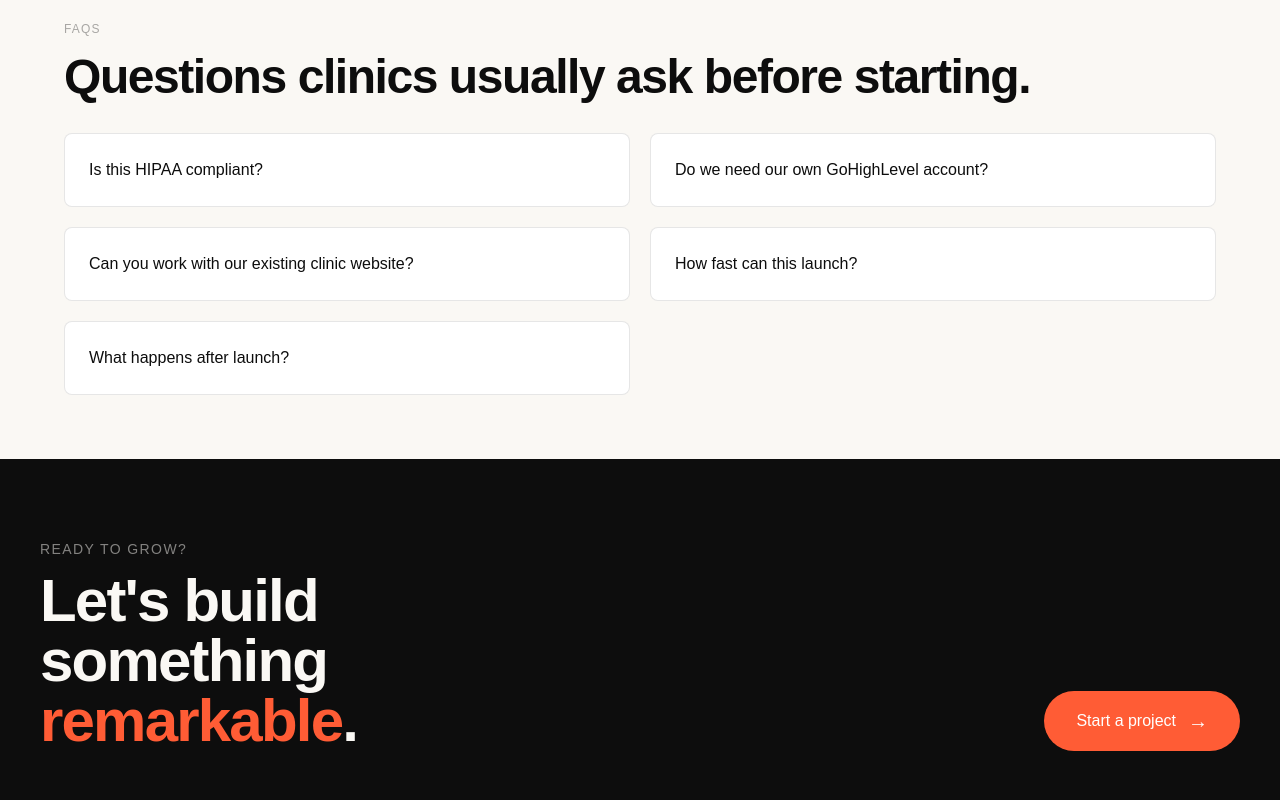
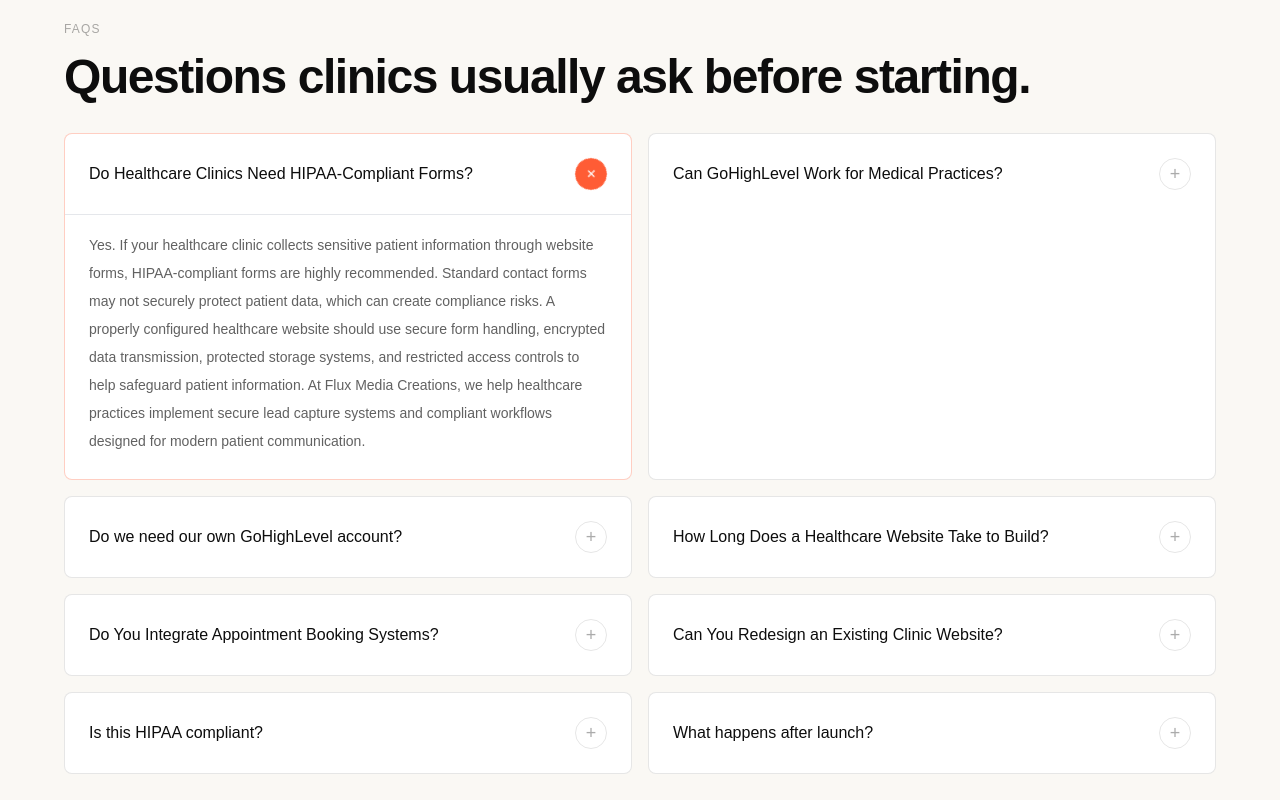
Before and after one commit to dev-gagandeep/Flux-Media-Creations, a Next.js app: page /healthcare-website-crm in a window 1280 px wide. Shown: the part 5100-5900 px from the top of the page. Built offline with nearby package versions, Linux system fonts and the light colour scheme; a web font is replaced by a local one.

Commit message:
Improve healthcare FAQ accordion

```diff
--- /dev/null
+++ b/src/app/healthcare-website-crm/HealthcareFaq.tsx
@@ -0,0 +1,62 @@
+"use client";
+
+import { useState } from "react";
+import { AnimatePresence, motion } from "framer-motion";
+
+type FaqItem = {
+  q: string;
+  a: string;
+};
+
+export default function HealthcareFaq({ items }: { items: FaqItem[] }) {
+  const [openIndex, setOpenIndex] = useState(0);
+
+  return (
+    <div className="grid gap-4 md:grid-cols-2">
+      {items.map((item, index) => {
+        const isOpen = openIndex === index;
+
+        return (
+          <div
+            key={item.q}
+            className={`rounded-lg border bg-white transition-colors duration-300 ${
+              isOpen ? "border-flux/30" : "border-ink/10"
+            }`}
+          >
+            <button
+              type="button"
+              onClick={() => setOpenIndex(isOpen ? -1 : index)}
+              className="flex w-full items-center justify-between gap-5 p-6 text-left"
+              aria-expanded={isOpen}
+            >
+              <span className="font-medium text-ink">{item.q}</span>
+              <span
+                className={`flex h-8 w-8 shrink-0 items-center justify-center rounded-full border text-lg leading-none transition-all duration-300 ${
+                  isOpen ? "rotate-45 border-flux bg-flux text-white" : "border-ink/10 text-ink/35"
+                }`}
+                aria-hidden="true"
+              >
+                +
+              </span>
+            </button>
+            <AnimatePresence initial={false}>
+              {isOpen ? (
+                <motion.div
+                  initial={{ height: 0, opacity: 0 }}
+                  animate={{ height: "auto", opacity: 1 }}
+                  exit={{ height: 0, opacity: 0 }}
+                  transition={{ duration: 0.28, ease: [0.16, 1, 0.3, 1] }}
+                  className="overflow-hidden"
+                >
+                  <p className="border-t border-ink/8 px-6 pb-6 pt-4 text-sm leading-7 text-ink/65">
+                    {item.a}
+                  </p>
+                </motion.div>
+              ) : null}
+            </AnimatePresence>
+          </div>
+        );
+      })}
+    </div>
+  );
+}
--- a/src/app/healthcare-website-crm/page.tsx
+++ b/src/app/healthcare-website-crm/page.tsx
@@ -1,6 +1,7 @@
 import type { Metadata } from "next";
 import Link from "next/link";
 import { SITE } from "@/lib/constants";
+import HealthcareFaq from "./HealthcareFaq";
 
 export const metadata: Metadata = {
   title: "Healthcare Website & CRM Solutions | Launch in 14 Days | Flux Media Creations",
@@ -141,20 +142,32 @@ const testimonials = [
 
 const faqs = [
   {
-    q: "Is this HIPAA compliant?",
-    a: "We build HIPAA-aware intake and follow-up flows with privacy-conscious form structure, access-controlled pipelines, and secure implementation practices. Clinics should still review BAA, storage, and compliance requirements with their legal or compliance advisor.",
+    q: "Do Healthcare Clinics Need HIPAA-Compliant Forms?",
+    a: "Yes. If your healthcare clinic collects sensitive patient information through website forms, HIPAA-compliant forms are highly recommended. Standard contact forms may not securely protect patient data, which can create compliance risks. A properly configured healthcare website should use secure form handling, encrypted data transmission, protected storage systems, and restricted access controls to help safeguard patient information. At Flux Media Creations, we help healthcare practices implement secure lead capture systems and compliant workflows designed for modern patient communication.",
+  },
+  {
+    q: "Can GoHighLevel Work for Medical Practices?",
+    a: "Yes. GoHighLevel can work extremely well for medical practices when configured correctly. Healthcare clinics can use it for appointment reminders, missed-call text back, patient follow-up automation, lead tracking, review requests, pipeline management, and internal communication workflows. For clinics looking to improve response times and patient engagement, GoHighLevel helps centralize operations into one easy-to-manage platform.",
   },
   {
     q: "Do we need our own GoHighLevel account?",
     a: "Yes. You own your GoHighLevel account directly. We configure the CRM, workflows, calendars, forms, and handover inside your account.",
   },
   {
-    q: "Can you work with our existing clinic website?",
-    a: "Yes. We can audit the current site, connect it to GoHighLevel, or rebuild it if the design, speed, SEO, or conversion path is limiting patient inquiries.",
+    q: "How Long Does a Healthcare Website Take to Build?",
+    a: "Most healthcare websites can be designed, developed, and launched within 14-21 days depending on the project scope, number of pages, integrations, and content readiness. Custom medical websites with CRM automation, booking systems, SEO optimization, and advanced workflows may require additional setup time. Our process focuses on launching healthcare websites quickly without sacrificing performance, mobile responsiveness, or patient experience.",
   },
   {
-    q: "How fast can this launch?",
-    a: "Most healthcare website and CRM bundles can launch in about 14 days when content, branding, access, and approvals are ready on time.",
+    q: "Do You Integrate Appointment Booking Systems?",
+    a: "Yes. We integrate healthcare websites with appointment booking systems, scheduling tools, calendar platforms, and CRM workflows. Patients can easily request appointments online while clinics automatically receive notifications, follow-up reminders, and lead tracking inside the CRM. This helps reduce missed appointments and improves patient communication efficiency.",
+  },
+  {
+    q: "Can You Redesign an Existing Clinic Website?",
+    a: "Absolutely. Many clinics already have outdated websites that load slowly, generate few patient inquiries, or lack automation systems. We redesign existing healthcare websites with modern layouts, faster performance, mobile optimization, improved SEO structure, and integrated CRM workflows. Our goal is to transform older clinic websites into patient-generating systems built for long-term growth.",
+  },
+  {
+    q: "Is this HIPAA compliant?",
+    a: "We build HIPAA-aware intake and follow-up flows with privacy-conscious form structure, access-controlled pipelines, and secure implementation practices. Clinics should still review BAA, storage, and compliance requirements with their legal or compliance advisor.",
   },
   {
     q: "What happens after launch?",
@@ -416,14 +429,7 @@ export default function HealthcareWebsiteCrmPage() {
           <h2 className="font-display text-3xl md:text-5xl font-semibold max-w-5xl mb-8" style={{ letterSpacing: "-0.03em" }}>
             Questions clinics usually ask before starting.
           </h2>
-          <div className="grid gap-5 md:grid-cols-2">
-            {faqs.map((item) => (
-              <details key={item.q} className="group rounded-lg border border-ink/10 bg-white p-6">
-                <summary className="cursor-pointer list-none font-medium text-ink">{item.q}</summary>
-                <p className="mt-4 text-sm leading-7 text-ink/65">{item.a}</p>
-              </details>
-            ))}
-          </div>
+          <HealthcareFaq items={faqs} />
         </section>
       </main>
     </>
```
